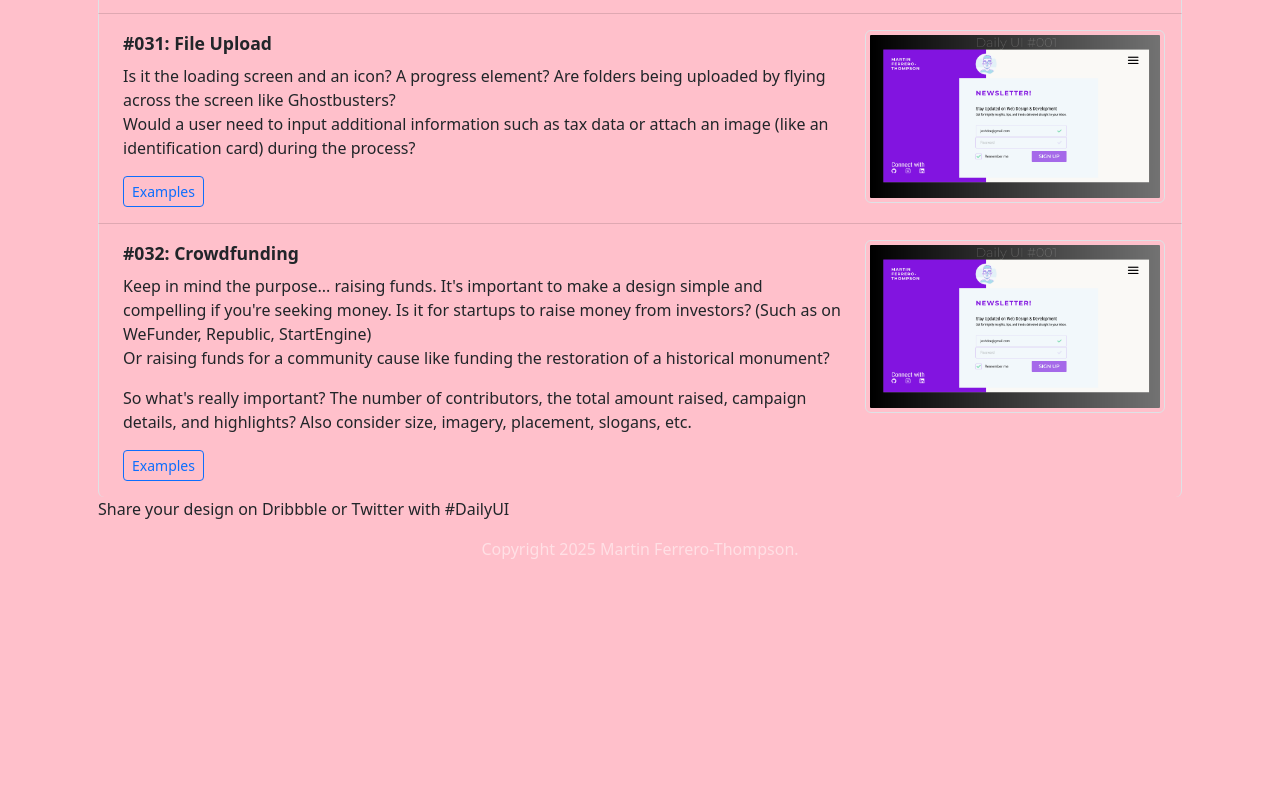
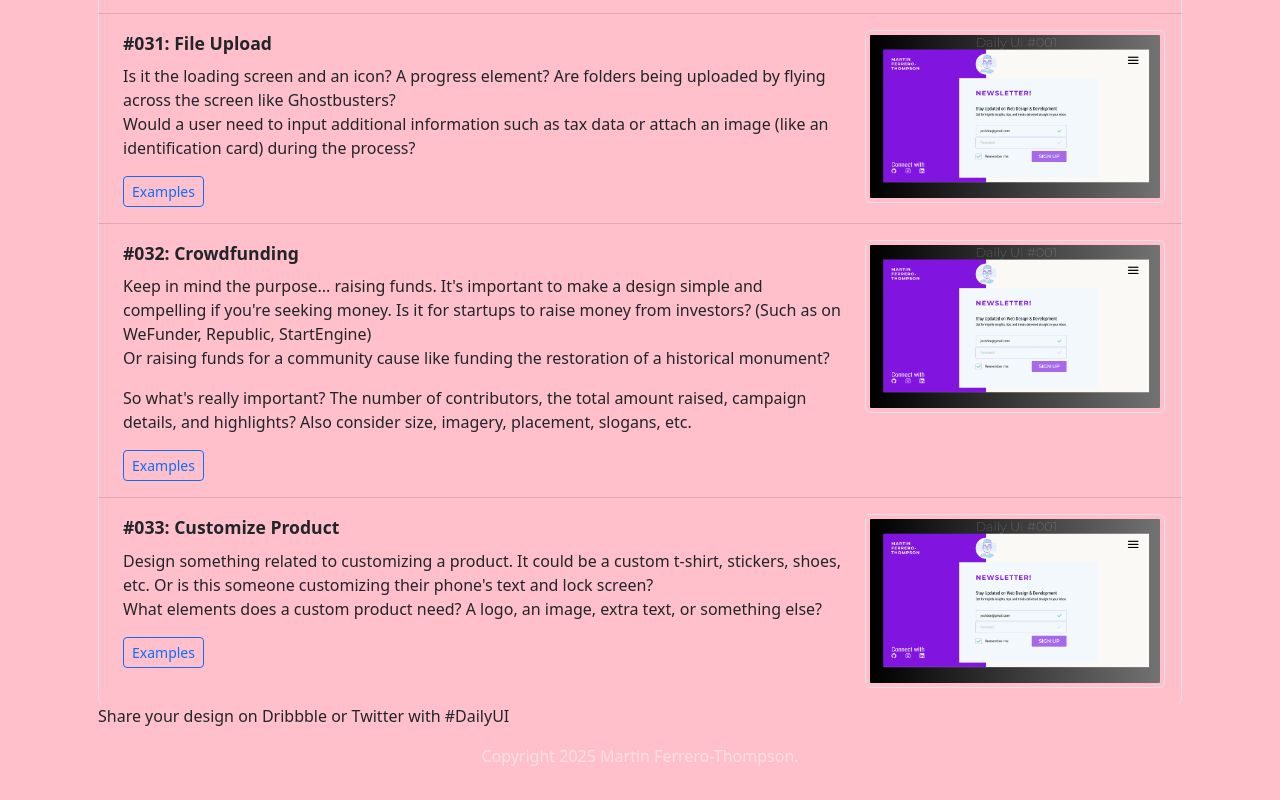
Before and after one commit to Martin-Ferrero-Thompson/dailyUI, a website built with Vite: page src/index.html in a window 1280 px wide. Shown: the part 7029-7829 px from the top of the page. Before the commit the page ends 7622 px from the top, so only its background shows below. Built offline with nearby package versions, Linux system fonts and the light colour scheme; files whose address does not match are found by name.

Commit message:
Add #033

```diff
--- a/src/index.html
+++ b/src/index.html
@@ -564,8 +564,9 @@
 
                 <p>Or raising funds for a community cause like funding the restoration of a historical monument?</p>
 
-                <p>So what's really important? The number of contributors, the total amount raised, campaign details, and
-                highlights? Also consider size, imagery, placement, slogans, etc.</p>
+                <p>So what's really important? The number of contributors, the total amount raised, campaign details,
+                  and
+                  highlights? Also consider size, imagery, placement, slogans, etc.</p>
                 <div class="d-flex flex-column justify-content-center mt-2 align-items-start">
                   <a href="https://collectui.com/challenges/crowdfunding-campaign" target="_blank"
                     class="btn btn-sm btn-outline-primary">Examples</a>
@@ -575,6 +576,25 @@
                 <img src="./images/Daily-001-SignUpPage.png" class="img-thumbnail" alt="Challenge Solution">
               </a>
             </li>
+
+            <li class="list-group-item d-flex justify-content-between align-items-start">
+              <div class="ms-2 me-auto">
+                <div class="fw-bold">#033: Customize Product</div>
+                Design something related to customizing a product. It could be a custom t-shirt, stickers, shoes, etc.
+                Or is this someone customizing their phone's text and lock screen?
+
+                <p>What elements does a custom product need? A logo, an image, extra text, or something else?</p>
+                <div class="d-flex flex-column justify-content-center mt-2 align-items-start">
+                  <a href="https://collectui.com/challenges/customize-product" target="_blank"
+                    class="btn btn-sm btn-outline-primary">Examples</a>
+                </div>
+              </div>
+              <a href="../Day#001/index.html" target="_blank">
+                <img src="./images/Daily-001-SignUpPage.png" class="img-thumbnail" alt="Challenge Solution">
+              </a>
+            </li>
+
+
           </ul>
         </div>
 
```
